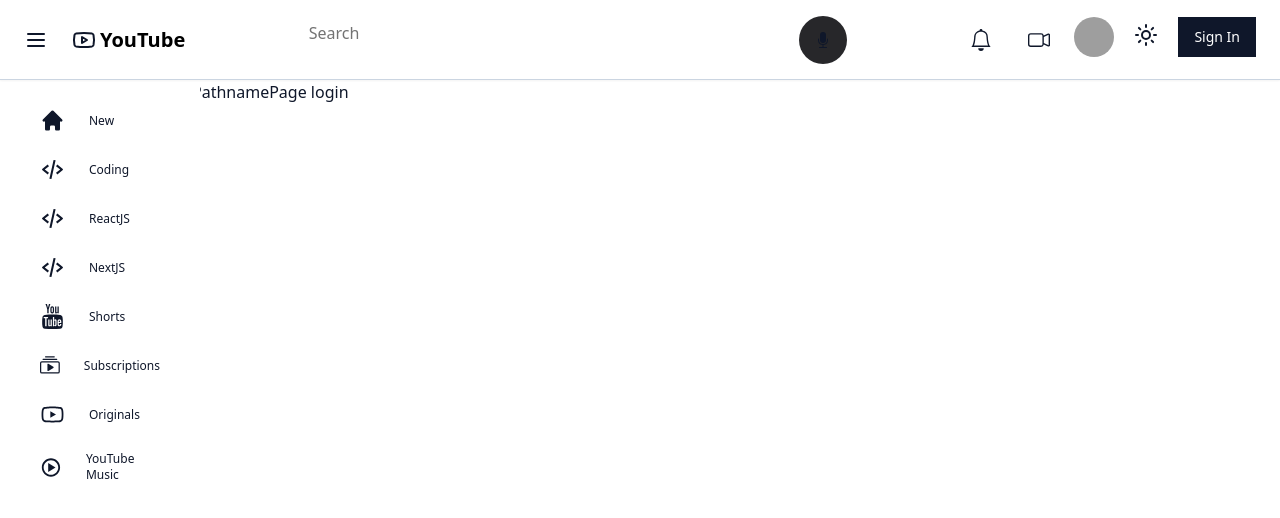
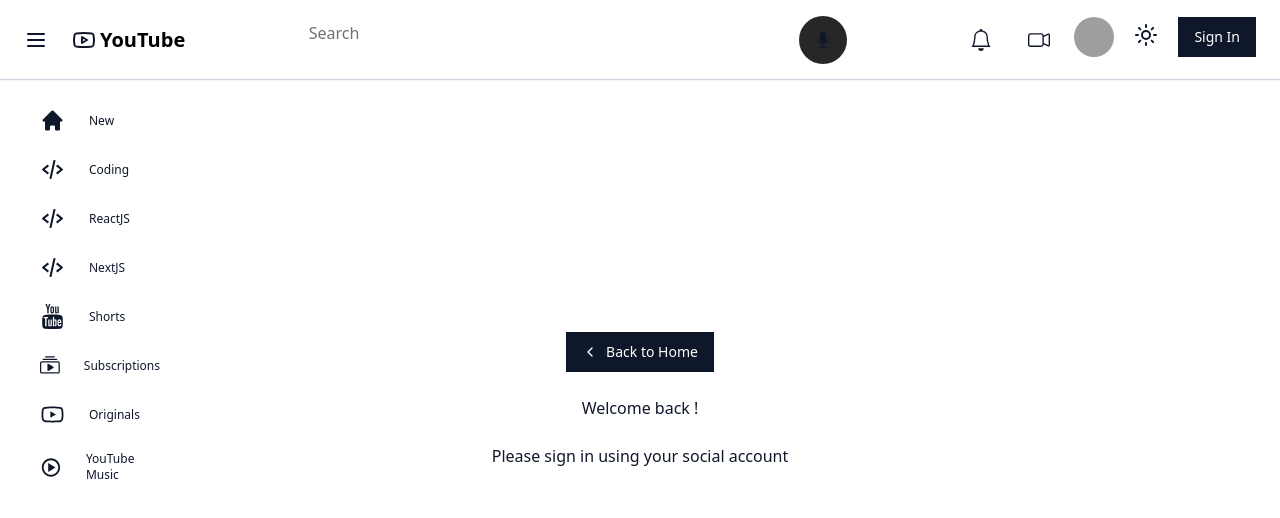
Before and after one commit to Raijin1302/nextjs-youtubeui, a Next.js app: page /login in a window 1280 px wide. Shown: the top 518 px of the page. Built offline with nearby package versions, Linux system fonts and the light colour scheme; grey boxes are pictures that could not be loaded.

Commit message:
:red_circle: made login page

```diff
--- /dev/null
+++ b/src/app/(auth)/login/page.tsx
@@ -0,0 +1,30 @@
+import { FC } from "react"
+import Link from "next/link"
+import { buttonVariants } from "@/components/ui/Button"
+import Icons from "@/components/Icons"
+
+interface pageProps {}
+
+const page: FC<pageProps> = ({}) => {
+  return (
+    <div className="absolute inset-0 mx-auto container flex h-screen flex-col items-center justify-center ">
+      <div className="mx-auto flex w-full flex-col justify-center space-y-6 max-w-lg ">
+        <div className="flex flex-col items-center gap-6 text-center">
+          <Link
+            href="/"
+            className={buttonVariants({
+              variant: "default",
+              className: "w-fit",
+            })}
+          >
+            <Icons.ChevronLeft className="mr-2 h-4 w-4" /> Back to Home
+          </Link>
+          <h2>Welcome back !</h2>
+          <p>Please sign in using your social account</p>
+        </div>
+      </div>
+    </div>
+  )
+}
+
+export default page
```
